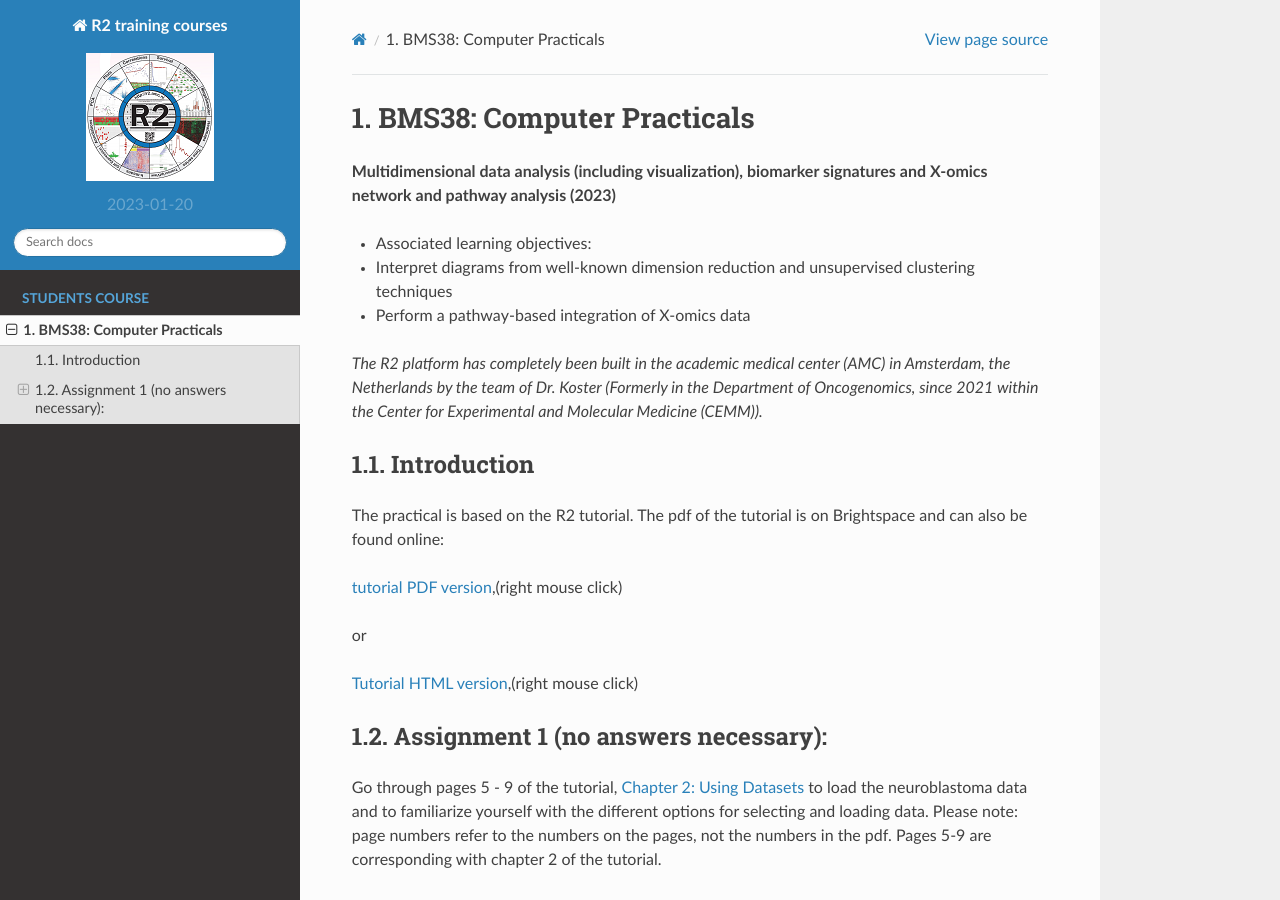
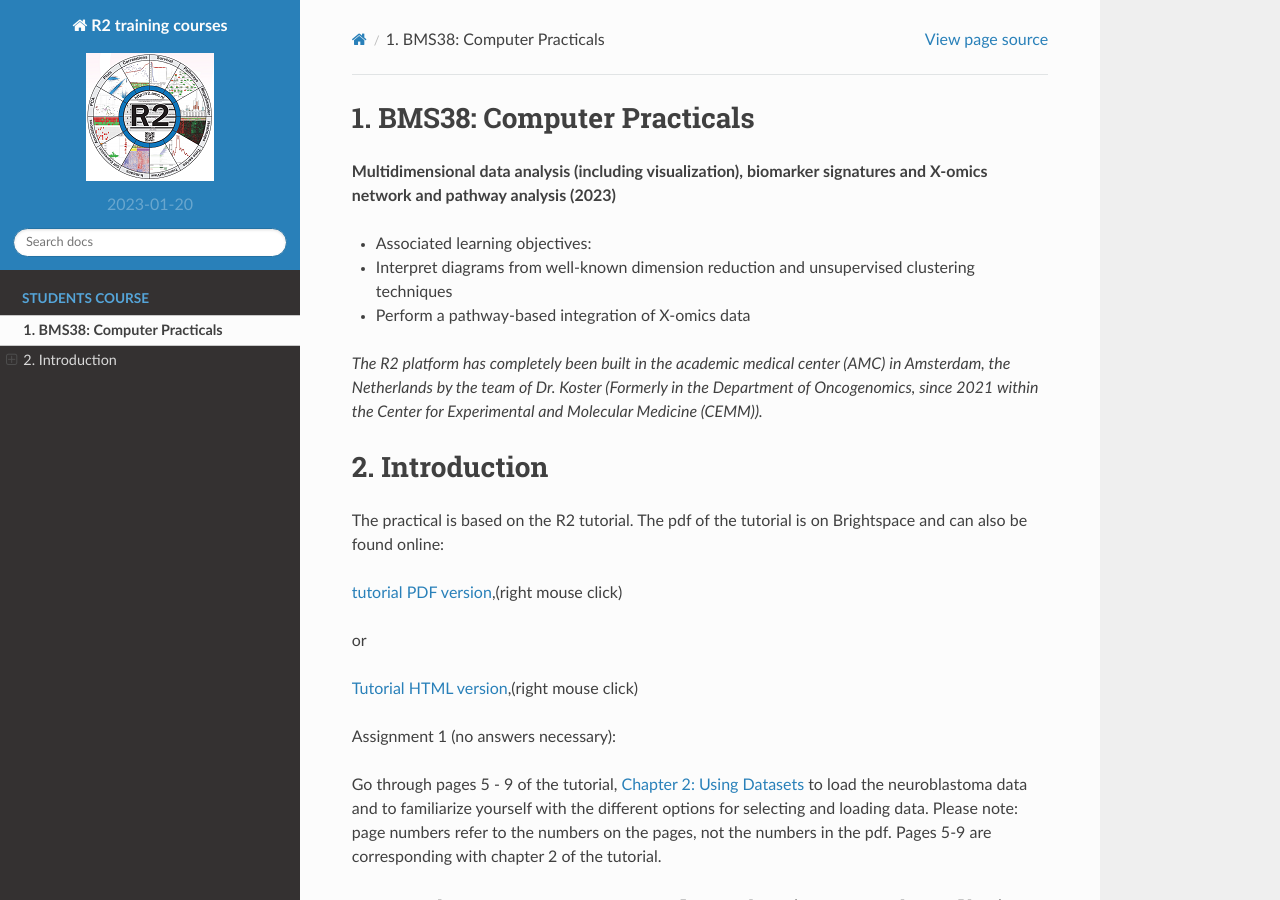
Before and after one commit to antronerds/r2-training-courses, a Sphinx documentation site: the page built from docs/x_omics_course_radboud.md, in a window 1280 px wide and 900 px high. Built offline with Sphinx 7.4.7 and the Read the Docs theme 2.0.0, drawn with Linux system fonts in a browser that asks for light colours; pages that are not in the unit, such as notebooks, are missing from menus; some of the changed text lies outside the part shown.

Commit message:
add extra chapter  for Radboud course added (made by Peter Bram 't Hoen). extra update

```diff
--- a/docs/x_omics_course_radboud.md
+++ b/docs/x_omics_course_radboud.md
@@ -20,7 +20,7 @@
 
 
 Introduction
-----
+=======
 The practical is based on the R2 tutorial. The pdf of the tutorial is on Brightspace and can also be found online:
 
 [tutorial PDF version](https://hgserver1.amc.nl/r2/help/r2_tutorials.pdf, ),(right mouse click)
@@ -36,13 +36,14 @@
 
 
 Assignment 1 (no answers necessary):
----
+
 
 
 Go through pages 5 - 9 of the tutorial, [Chapter 2: Using Datasets](https://r2-tutorials.readthedocs.io/en/latest/Using_Datasets.html)  to load the neuroblastoma data and to familiarize yourself with the different options for selecting and loading data. Please note: page numbers refer to the numbers on the pages, not the numbers in the pdf. Pages 5-9 are corresponding with chapter 2 of the tutorial.
 
 
-### Assignment 2: K-means clustering (answers in Italics):
+Assignment 2: K-means clustering (answers in Italics):
+----
 
 In this assignment, we will use an unsupervised, data-driven approach to identify subgroups of patients. We will check whether these subgroups have distinct clinical (such as tumour grade) and molecular characteristics (such as beta-catenin mutation or mutation in the PTCH1 gene (which is part of the sonic hedgehog (SHH) pathway). If we find such associations, we can conclude that the mRNA expression patterns associate with the clinical characteristics (and mutation status) of the tumour. This indicates that further exploration of the mRNA expression is useful.
 
```
